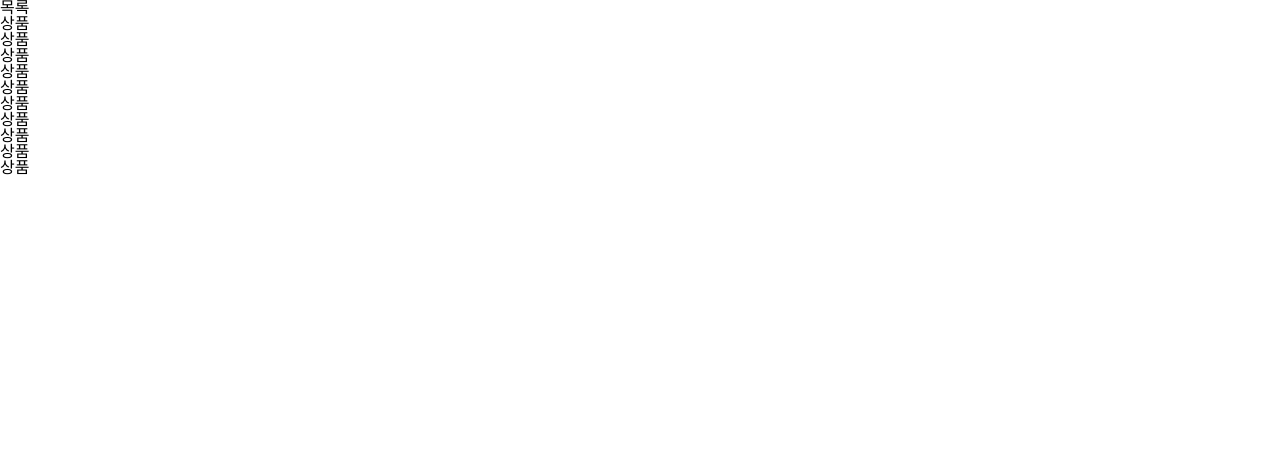
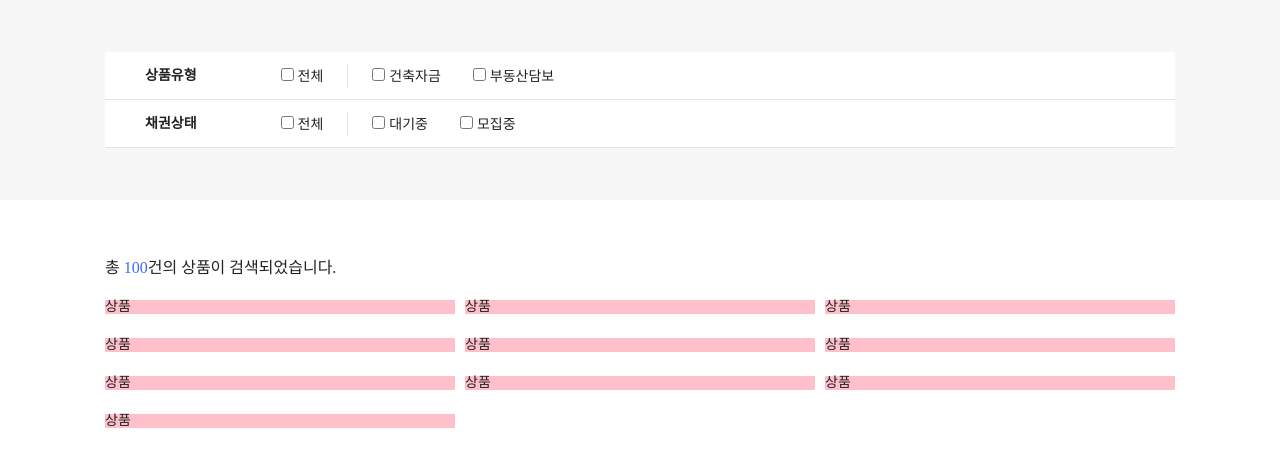
Before and after one commit to LeeKyeongHwan/terafuncding-test, a Vue app: page / in a window 1280 px wide. Shown: the top 466 px of the page. Built offline with nearby package versions, Linux system fonts and the light colour scheme.

Commit message:
reset css 추가, sass 설정 추가 main, product 퍼블리싱 진행중

```diff
--- a/package.json
+++ b/package.json
@@ -26,8 +26,8 @@
     "babel-jest": "^23.6.0",
     "eslint": "^5.16.0",
     "eslint-plugin-vue": "^5.0.0",
-    "node-sass": "^4.12.0",
-    "sass-loader": "^8.0.0",
+    "node-sass": "^4.9.0",
+    "sass-loader": "^7.1.0",
     "vue-template-compiler": "^2.6.10"
   }
 }
--- a/src/App.vue
+++ b/src/App.vue
@@ -6,4 +6,5 @@
 
 <style lang="scss">
 @import '@/assets/scss/reset.scss';
+@import '@/assets/scss/common.scss';
 </style>
--- /dev/null
+++ b/src/assets/scss/_import/variable.scss
@@ -0,0 +1,8 @@
+@charset 'utf-8';
+
+$primary: #3d6afe;
+$pink: #ee1d62;
+$gray: #e1e1e1;
+$dark: rgba(0, 0, 0, 0.87);
+
+$font: #222;
--- /dev/null
+++ b/src/assets/scss/common.scss
@@ -0,0 +1,15 @@
+@charset 'utf-8';
+
+* { box-sizing: border-box; }
+html, body {
+  min-width: 1100px;
+  font-size: 14px;
+  color: #222;
+}
+
+.container {
+  margin: 0 auto;
+  padding: 0 15px;
+  max-width: 1100px;
+  width: 100%;
+}
--- a/src/assets/scss/reset.scss
+++ b/src/assets/scss/reset.scss
@@ -1,3 +1,5 @@
+@charset 'utf-8';
+
 /* http://meyerweb.com/eric/tools/css/reset/
    v2.0 | 20110126
    License: none (public domain)
--- a/src/components/Product.vue
+++ b/src/components/Product.vue
@@ -13,4 +13,9 @@ export default {
 </script>
 
 <style scoped lang="scss">
+.product {
+  margin-top: 24px;
+  width: 350px;
+  background-color: pink;
+}
 </style>
--- a/src/views/Main.vue
+++ b/src/views/Main.vue
@@ -1,10 +1,50 @@
 <template>
   <div class="main">
-    목록
+    <section class="filter-wrap">
+      <div class="container">
+        <div class="filter">
+          <div class="filter__title">상품유형</div>
+          <div class="checkbox">
+            <input type="checkbox" id="typedStatus_all">
+            <label for="typedStatus_all">전체</label>
+          </div>
+          <div class="vertical-bar"></div>
+          <div class="checkbox">
+            <input type="checkbox" id="typedStatus_1" value="건축자금">
+            <label for="typedStatus_1">건축자금</label>
+          </div>
+          <div class="checkbox">
+            <input type="checkbox" id="typedStatus_2" value="부동산담보">
+            <label for="typedStatus_2">부동산담보</label>
+          </div>
+        </div>
+        <div class="filter">
+          <div class="filter__title">채권상태</div>
+          <div class="checkbox">
+            <input type="checkbox" id="contractType_all">
+            <label for="contractType_all">전체</label>
+          </div>
+          <div class="vertical-bar"></div>
+          <div class="checkbox">
+            <input type="checkbox" id="contractType_1" value="대기중">
+            <label for="contractType_1">대기중</label>
+          </div>
+          <div class="checkbox">
+            <input type="checkbox" id="contractType_2" value="모집중">
+            <label for="contractType_2">모집중</label>
+          </div>
+        </div>
+      </div>
+    </section>
 
-    <ul class="product-list">
-      <li is="Product" v-for="(item, index) in 10" :key="index"></li>
-    </ul>
+    <section class="product-wrap">
+      <div class="container">
+        <div class="product-result">총 <em>100</em>건의 상품이 검색되었습니다.</div>
+        <ul class="product-list">
+          <li is="Product" v-for="(item, index) in 10" :key="index"></li>
+        </ul>
+      </div>
+    </section>
   </div>
 </template>
 
@@ -23,5 +63,46 @@ export default {
 </script>
 
 <style scoped lang="scss">
+.filter-wrap {
+  display: flex;
+  align-items: center;
+  height: 200px;
+  background-color: #f7f7f7;
 
+  .filter {
+    display: flex;
+    align-items: center;
+    padding: 0 40px;
+    height: 48px;
+    background-color: #fff;
+    border-bottom: 1px solid #e1e1e1;
+
+    .filter__title {
+      margin-right: 68px;
+      font-weight: 700;
+    }
+    .vertical-bar {
+      margin: 0 8px;
+      width: 1px;
+      height: 24px;
+      background-color: #e1e1e1;
+    }
+    .checkbox {
+      margin: 0 16px;
+      input[type='checkbox'] { margin: 0 4px 0 0; }
+    }
+  }
+}
+
+.product-wrap { padding: 60px 0; }
+.product-result {
+  font-size: 16px;
+
+  em { color: $primary; }
+}
+.product-list {
+  display: flex;
+  flex-wrap: wrap;
+  justify-content: space-between;
+}
 </style>
--- a/vue.config.js
+++ b/vue.config.js
@@ -1,6 +1,13 @@
 // vue.config.js
 module.exports = {
   lintOnSave: process.env.NODE_ENV !== 'production',
+  css: {
+    loaderOptions: {
+      sass: {
+        data: `@import "@/assets/scss/_import/variable.scss";`
+      }
+    }
+  },
   devServer: {
     host: '0.0.0.0',
     disableHostCheck: true,
```
Also changed, not shown: 1 other file (tests, documents, lock files or other folders).
